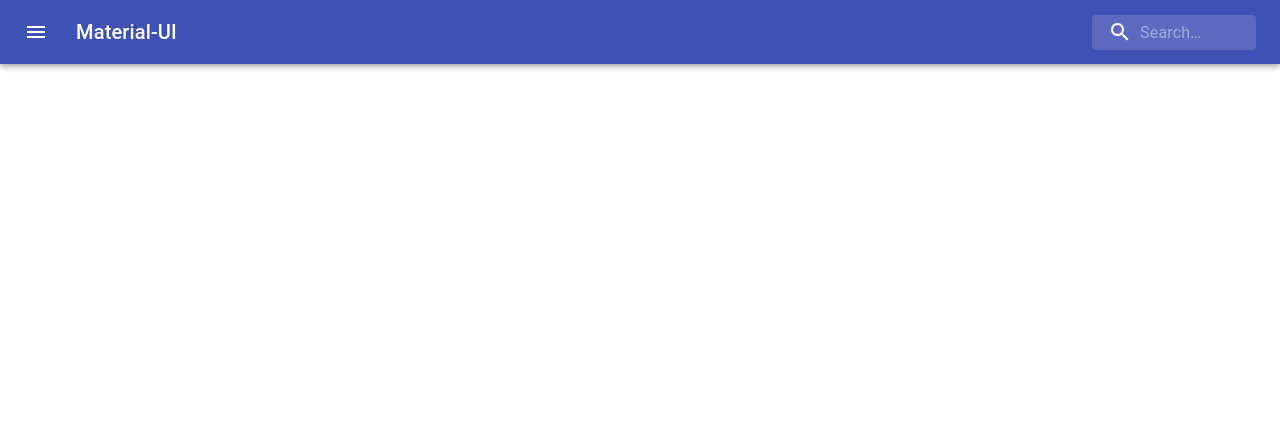
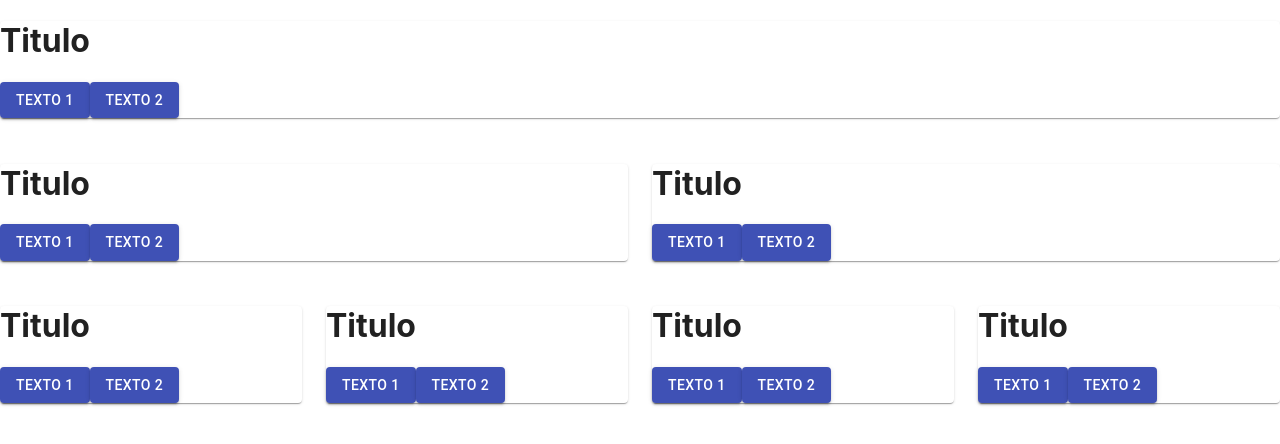
Before and after one commit to JeanGS8/blogpessoal-front, a React (Create React App) app: page / in a window 1280 px wide. Shown: the top 444 px of the page. Built offline with nearby package versions, Linux system fonts and the light colour scheme.

Commit message:
feat: grid

```diff
--- a/src/App.tsx
+++ b/src/App.tsx
@@ -1,11 +1,36 @@
 import React from 'react';
+import { Grid } from '@material-ui/core';
 import logo from './logo.svg';
 import './App.css';
-import Navbar from './componentes/navbar/Navbar';
+import { Home } from './componentes/home/Home';
 
 function App() {
   return (
-    <Navbar/>
+    <>
+      <Grid container spacing={3}>
+        <Grid item xs={12} sm={12}>
+          <Home/>
+        </Grid>
+        <Grid item xs={12} sm={6}>
+          <Home/>
+        </Grid>
+        <Grid item xs={12} sm={6}>
+          <Home/>
+        </Grid>
+        <Grid item xs={12} sm={3}>
+          <Home/>
+        </Grid>
+        <Grid item xs={12} sm={3}>
+          <Home/>
+        </Grid>
+        <Grid item xs={12} sm={3}>
+          <Home/>
+        </Grid>
+        <Grid item xs={12} sm={3}>
+          <Home/>
+        </Grid>
+      </Grid>
+    </>
   );
 }
 
--- /dev/null
+++ b/src/componentes/home/Home.css
@@ -0,0 +1,11 @@
+.titulo{
+  color: blue;
+  text-align: center;
+}
+
+.img{
+  width: 500px;
+  height: 500px;
+  display: block;
+  margin: 0 auto;
+}
--- /dev/null
+++ b/src/componentes/home/Home.tsx
@@ -0,0 +1,41 @@
+import React from 'react';
+import './Home.css';
+import { Box, Button, Grid, Paper } from '@material-ui/core';
+
+function Home(){
+  return(
+    <>
+      <Paper>
+        <Box p={2}>
+          <Box display="flex" justifyContent="center">
+            <h1>Titulo</h1>
+          </Box>
+          <Box display="flex" justifyContent="center" p={2}>
+            <Button variant="contained" color="primary">texto 1</Button>
+            <Button variant="contained" color="primary">texto 2</Button>
+          </Box>
+        </Box>
+      </Paper>
+    </>
+  );
+}
+
+//<h1 className='titulo'>Home</h1>
+//<img className='img' src="https://i.imgur.com/H88yIo2.png" alt="Imagem Tela Inicial"/>
+
+/*
+<Grid container spacing={2}>
+  <Grid xs={12} sm={8}>
+    <Paper style={{ height: "100vh", background: "lightgrey" }}/>
+  </Grid>
+  <Grid item container direction='column' xs={12} sm={4} spacing={2}>
+    <Grid item>
+    <Paper style={{ height: "49vh", background: "orange" }}/>
+    </Grid>
+    <Grid item>
+    <Paper style={{ height: "49vh", background: "green" }}/>
+    </Grid>
+  </Grid>
+</Grid>
+*/
+export { Home };
--- a/src/componentes/navbar/Navbar.tsx
+++ /dev/null
@@ -1,104 +0,0 @@
-import React from 'react';
-import AppBar from '@material-ui/core/AppBar';
-import Toolbar from '@material-ui/core/Toolbar';
-import IconButton from '@material-ui/core/IconButton';
-import Typography from '@material-ui/core/Typography';
-import InputBase from '@material-ui/core/InputBase';
-import { createStyles, alpha, Theme, makeStyles } from '@material-ui/core/styles';
-import MenuIcon from '@material-ui/icons/Menu';
-import SearchIcon from '@material-ui/icons/Search';
-import './Navbar.css';
-
-const useStyles = makeStyles((theme: Theme) =>
-  createStyles({
-    root: {
-      flexGrow: 1,
-    },
-    menuButton: {
-      marginRight: theme.spacing(2),
-    },
-    title: {
-      flexGrow: 1,
-      display: 'none',
-      [theme.breakpoints.up('sm')]: {
-        display: 'block',
-      },
-    },
-    search: {
-      position: 'relative',
-      borderRadius: theme.shape.borderRadius,
-      backgroundColor: alpha(theme.palette.common.white, 0.15),
-      '&:hover': {
-        backgroundColor: alpha(theme.palette.common.white, 0.25),
-      },
-      marginLeft: 0,
-      width: '100%',
-      [theme.breakpoints.up('sm')]: {
-        marginLeft: theme.spacing(1),
-        width: 'auto',
-      },
-    },
-    searchIcon: {
-      padding: theme.spacing(0, 2),
-      height: '100%',
-      position: 'absolute',
-      pointerEvents: 'none',
-      display: 'flex',
-      alignItems: 'center',
-      justifyContent: 'center',
-    },
-    inputRoot: {
-      color: 'inherit',
-    },
-    inputInput: {
-      padding: theme.spacing(1, 1, 1, 0),
-      // vertical padding + font size from searchIcon
-      paddingLeft: `calc(1em + ${theme.spacing(4)}px)`,
-      transition: theme.transitions.create('width'),
-      width: '100%',
-      [theme.breakpoints.up('sm')]: {
-        width: '12ch',
-        '&:focus': {
-          width: '20ch',
-        },
-      },
-    },
-  }),
-);
-
-export default function Navbar() {
-  const classes = useStyles();
-
-  return (
-    <div className={classes.root}>
-      <AppBar position="static">
-        <Toolbar>
-          <IconButton
-            edge="start"
-            className={classes.menuButton}
-            color="inherit"
-            aria-label="open drawer"
-          >
-            <MenuIcon />
-          </IconButton>
-          <Typography className={classes.title} variant="h6" noWrap>
-            Material-UI
-          </Typography>
-          <div className={classes.search}>
-            <div className={classes.searchIcon}>
-              <SearchIcon />
-            </div>
-            <InputBase
-              placeholder="Search…"
-              classes={{
-                root: classes.inputRoot,
-                input: classes.inputInput,
-              }}
-              inputProps={{ 'aria-label': 'search' }}
-            />
-          </div>
-        </Toolbar>
-      </AppBar>
-    </div>
-  );
-}
```
Also changed, not shown: package.json (+11 -0 lines), src/componentes/navbar/Navbar.css (deleted), 1 other file (tests, documents, lock files or other folders).
